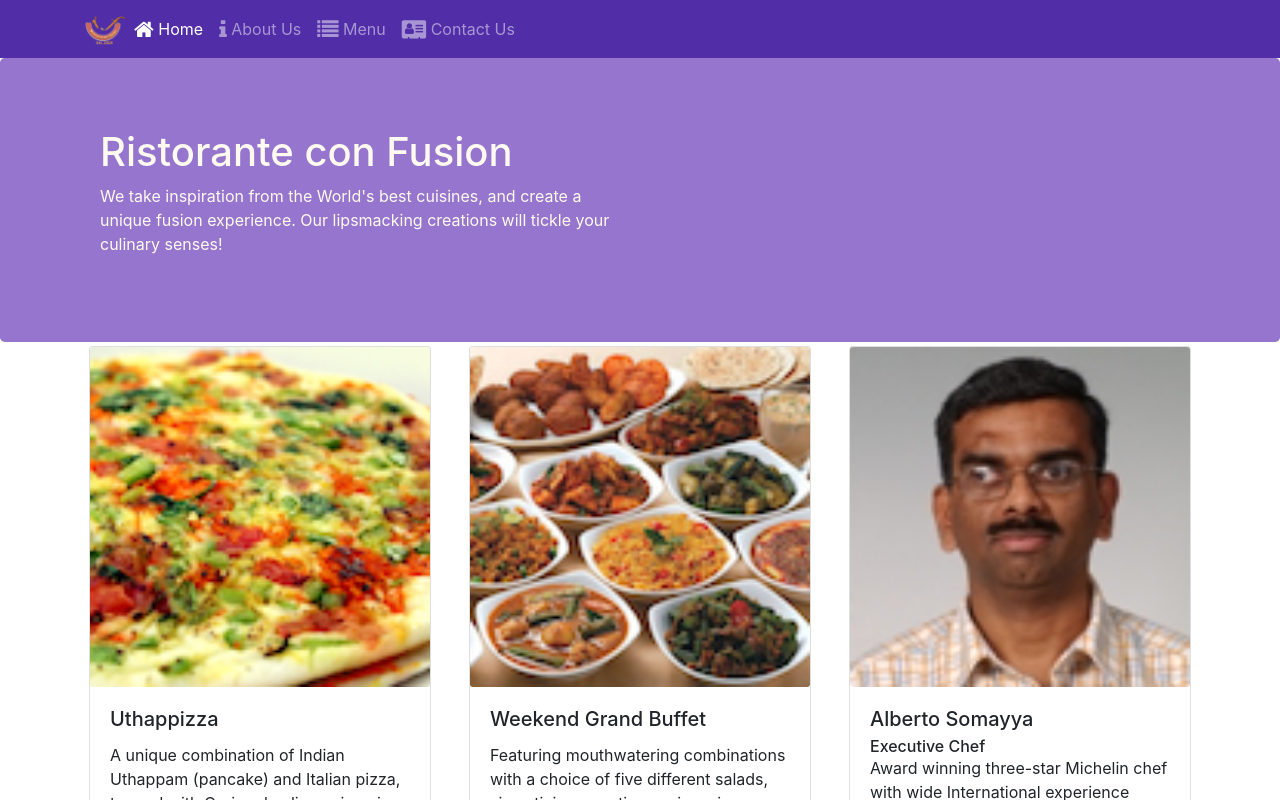
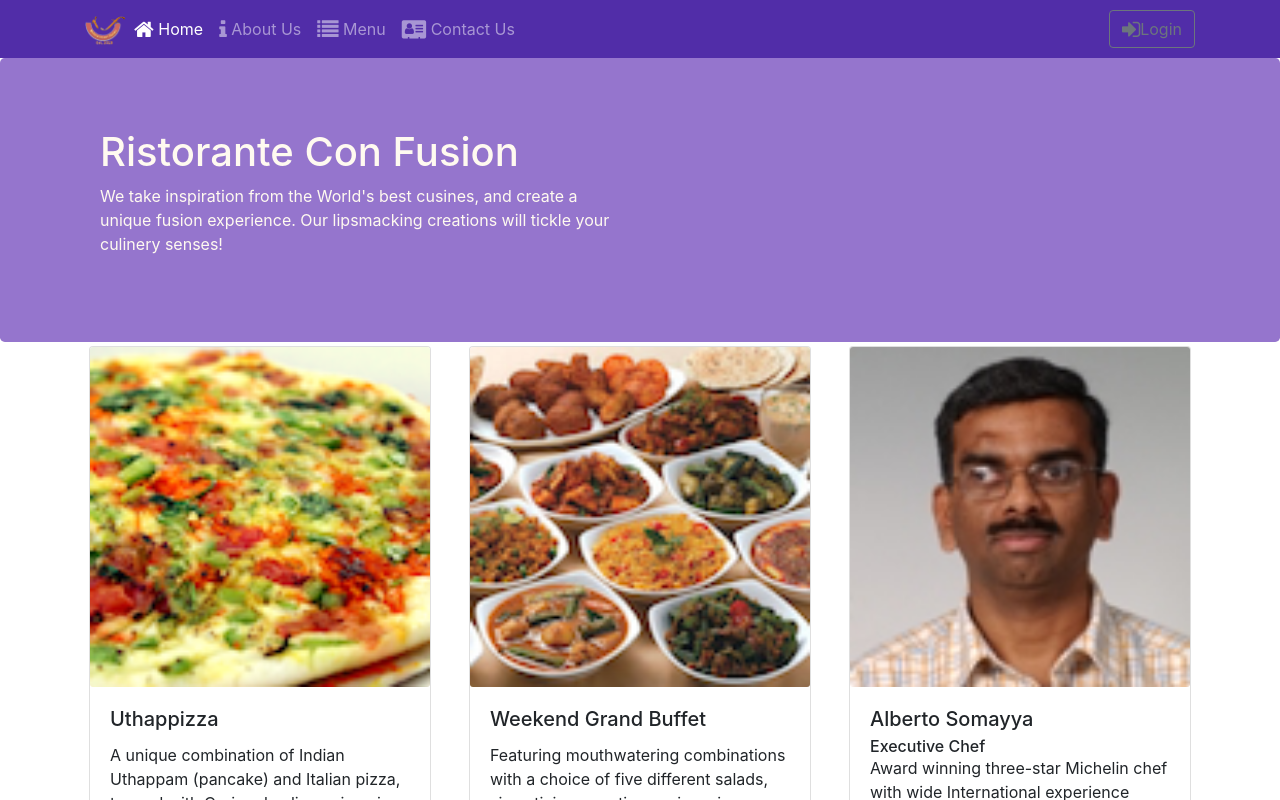
Before and after one commit to visheshshukla/Coursera-React, a React (Create React App) app: page /home in a window 1280 px wide. Shown: the top 800 px of the page. Built offline with nearby package versions, Linux system fonts and the light colour scheme.

Commit message:
uncontrolled form

```diff
--- a/src/components/HeaderComponent.js
+++ b/src/components/HeaderComponent.js
@@ -1,15 +1,17 @@
-import React, { Component } from 'react';
-import { Navbar, NavbarBrand,Nav, NavbarToggler, Collapse, NavItem, Jumbotron } from 'reactstrap';
+import React, {Component} from 'react';
+import { Navbar, NavbarBrand,Nav, NavbarToggler, Collapse, NavItem, Jumbotron, Button, Modal, ModalHeader, ModalBody, Label, Input, Form, FormGroup} from 'reactstrap';
 import {NavLink} from 'react-router-dom';
 
-class Header extends Component {
-
+class Header extends Component{
     constructor(props){
         super(props);
         this.state={
-        isNavOpen:false
+            isNavOpen:false,
+            isModalOpen: false
         };
         this.toggleNav = this.toggleNav.bind(this);
+        this.toggleModal = this.toggleModal.bind(this);
+        this.handleLogin = this.handleLogin.bind(this);
     }
 
     toggleNav(){
@@ -18,7 +20,19 @@
         });
     }
 
-  render() {
+    toggleModal(){
+        this.setState({
+            isModalOpen: !this.state.isModalOpen
+        });
+    }
+
+    handleLogin(event){
+        this.toggleModal();
+        alert("Username :"+this.username.value + "Paasword :"+this.password.value +"Remember :"+this.remember.checked);
+        event.preventDefault();
+    }
+
+    render(){
         return(
             <React.Fragment>
             <Navbar dark expand="md">
@@ -50,6 +64,13 @@
                                 </NavLink>
                             </NavItem>
                         </Nav>
+                        <Nav className="ml-auto" navbar>
+                            <NavItem>
+                                <Button outline onClick={this.toggleModal}>
+                                    <span className="fa fa-sign-in fa-lg"></span>Login
+                                </Button>
+                            </NavItem>
+                        </Nav>
                         </Collapse>
                     </div>
             </Navbar>
@@ -57,12 +78,37 @@
                 <div className="container">
                     <div className="row row-header">
                         <div className="col-12 col-sm-6">
-                       <h1>Ristorante con Fusion</h1>
-                       <p>We take inspiration from the World's best cuisines, and create a unique fusion experience. Our lipsmacking creations will tickle your culinary senses!</p>
+                            <h1>Ristorante Con Fusion</h1>
+                            <p>We take inspiration from the World's best cusines, and create a unique fusion experience. Our lipsmacking creations will tickle your culinery senses!</p>
                         </div>
                     </div>
                 </div>
             </Jumbotron>
+            <Modal isOpen={this.state.isModalOpen} toggle={this.toggleModal} >
+                <ModalHeader toggle={this.toggleModal} >Login</ModalHeader>
+                <ModalBody>
+                    <Form onSubmit={this.handleLogin}>
+                        <FormGroup>
+                            <Label htmlFor="username">Username</Label>
+                            <Input type="text" id="username" name="username"
+                            innerRef={(input) => this.username = input} />
+                        </FormGroup>
+                        <FormGroup>
+                            <Label htmlFor="password">Password</Label>
+                            <Input type="password" id="password" name="password"
+                            innerRef={(input) => this.password = input} />
+                        </FormGroup>
+                        <FormGroup check>
+                            <Label check>
+                                <Input type="checkbox" name="remember"
+                                innerRef={(input) => this.remember = input} />
+                                Remember me
+                            </Label>
+                        </FormGroup>
+                        <Button type="submit" value="submit" color="primary">Login</Button>
+                    </Form>
+                </ModalBody>
+            </Modal>
             </React.Fragment>
         );
     }
```
Lines whose indentation alone changed are shown as unchanged.
